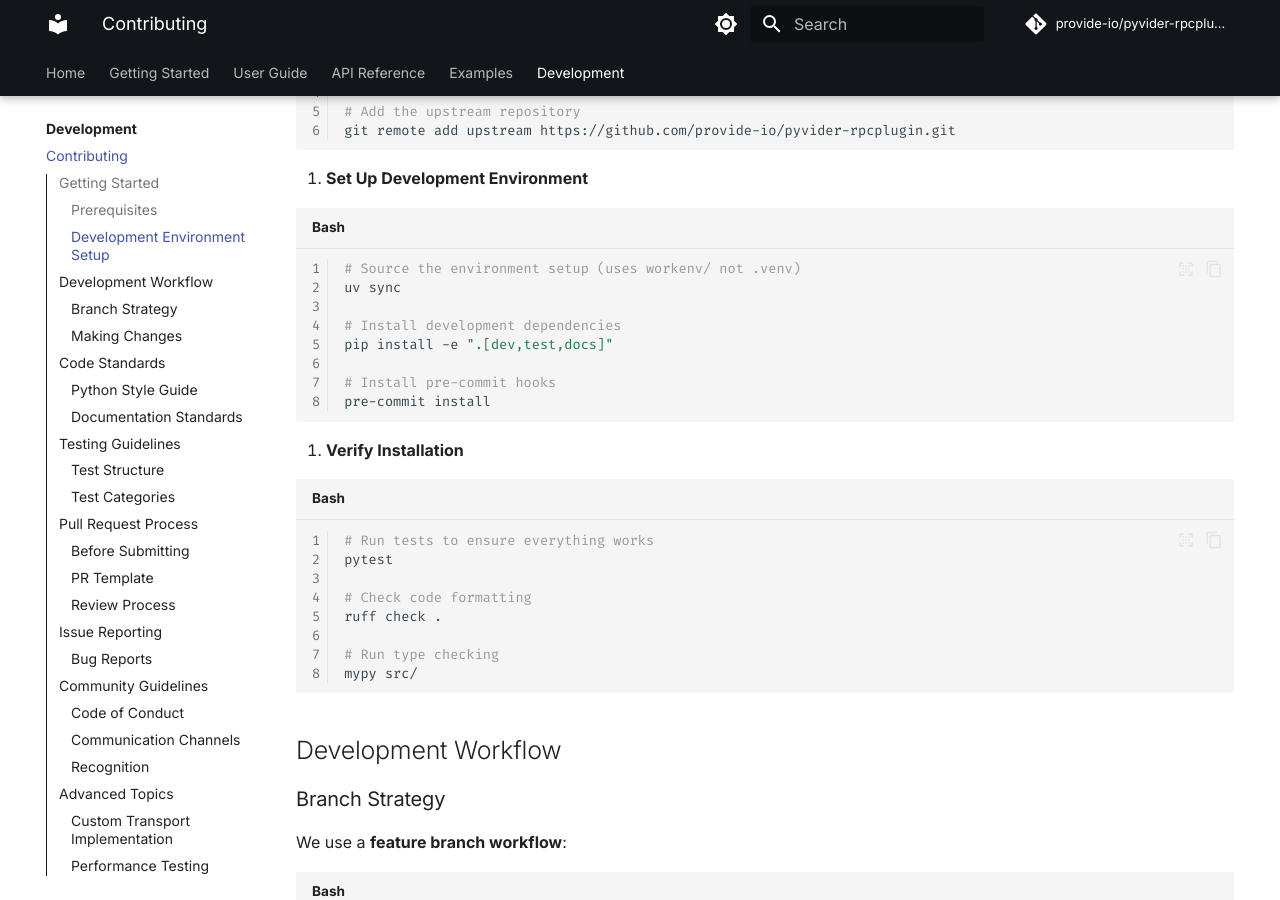
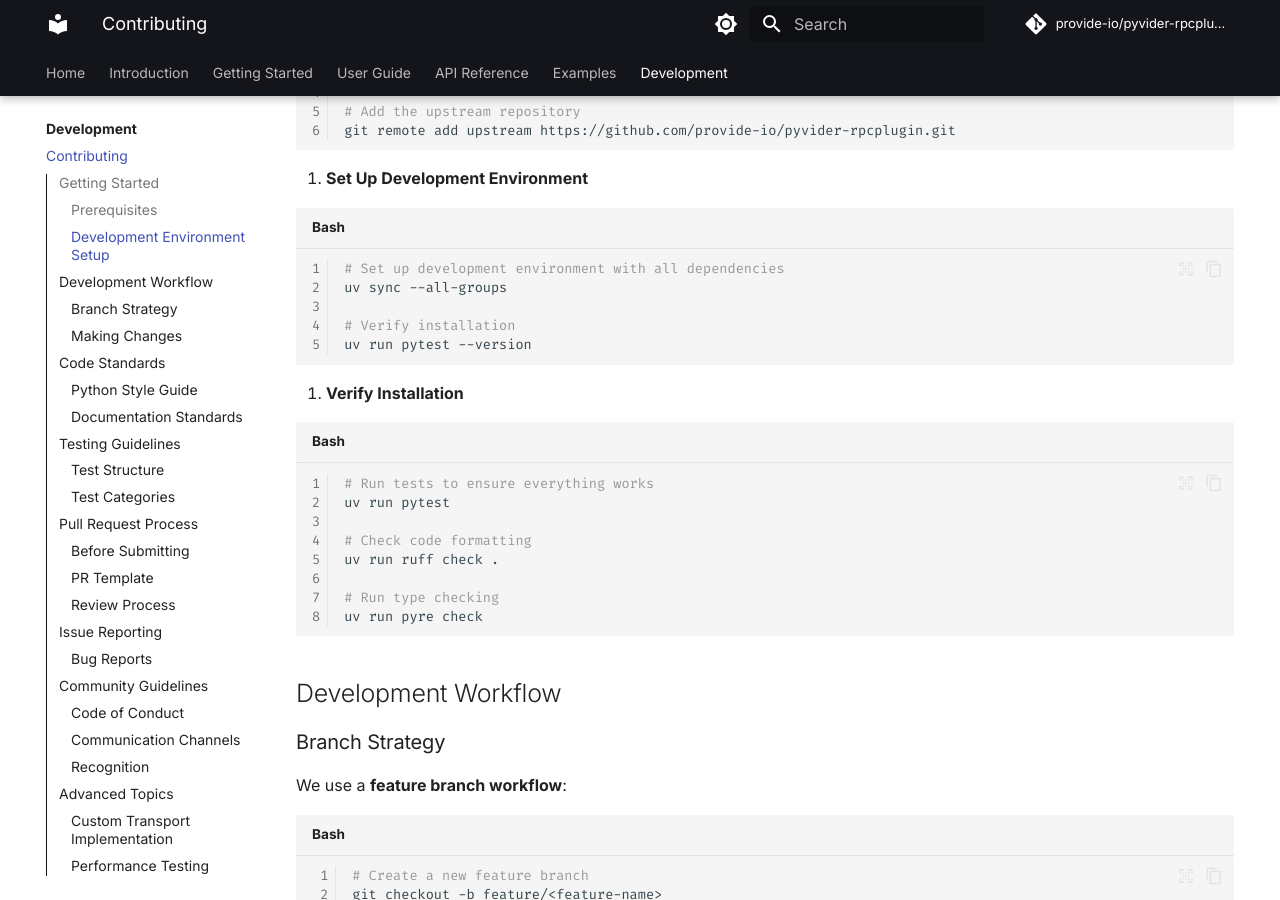
Before and after one commit to provide-io/pyvider-rpcplugin, an MkDocs documentation site: the page built from docs/development/contributing.md, in a window 1280 px wide and 900 px high, scrolled down 770 px. Built offline with MkDocs 1.6.1 and Material for MkDocs 9.7.7, drawn with Linux system fonts in a browser that asks for light colours; comment, search, counter and statistics services are not loaded; the version menu is left out; some of the changed text lies outside the part shown.

Commit message:
🔼⚙️ [skip ci] auto-commit

````diff
--- a/docs/development/contributing.md
+++ b/docs/development/contributing.md
@@ -29,27 +29,24 @@ git remote add upstream https://github.com/provide-io/pyvider-rpcplugin.git
 2. **Set Up Development Environment**
 
 ```bash
-# Source the environment setup (uses workenv/ not .venv)
-uv sync
+# Set up development environment with all dependencies
+uv sync --all-groups
 
-# Install development dependencies
-pip install -e ".[dev,test,docs]"
-
-# Install pre-commit hooks
-pre-commit install
+# Verify installation
+uv run pytest --version
 ```
 
 3. **Verify Installation**
 
 ```bash
 # Run tests to ensure everything works
-pytest
+uv run pytest
 
 # Check code formatting
-ruff check .
+uv run ruff check .
 
 # Run type checking
-mypy src/
+uv run pyre check
 ```
 
 ## Development Workflow
@@ -147,16 +144,16 @@ class NewFeature:
 
 ```bash
 # Run all tests
-pytest -v
+uv run pytest -v
 
 # Check code formatting
-ruff check . --fix
+uv run ruff check . --fix
 
 # Run type checking
-mypy src/
+uv run pyre check
 
 # Check test coverage
-pytest --cov=src --cov-report=html
+uv run pytest --cov=src --cov-report=html
 ```
 
 ## Code Standards
@@ -454,13 +451,13 @@ git rebase upstream/main
 
 ```bash
 # Run all tests with coverage
-pytest --cov=src --cov-report=term-missing
+uv run pytest --cov=src --cov-report=term-missing
 
 # Check for any regressions
-pytest tests/integration/
+uv run pytest tests/integration/
 
 # Performance regression tests
-pytest tests/performance/ -v
+uv run pytest tests/performance/ -v
 ```
 
 3. **Update documentation**
--- a/mkdocs.yml
+++ b/mkdocs.yml
@@ -243,6 +243,10 @@ extra_javascript:
 nav:
   - Home: index.md
 
+  - Introduction:
+    - introduction/index.md
+    - Foundation Integration: introduction/foundation.md
+
   - Getting Started:
     - getting-started/index.md
     - Installation: getting-started/installation.md
````
Also changed, not shown: other parts of docs/development/contributing.md (+1 -1 lines), docs/getting-started/examples.md (+8 -3 lines), docs/guide/server/basic-setup.md (+3 -4 lines), docs/introduction/foundation.md (+0 -4 lines), 5 other files.
